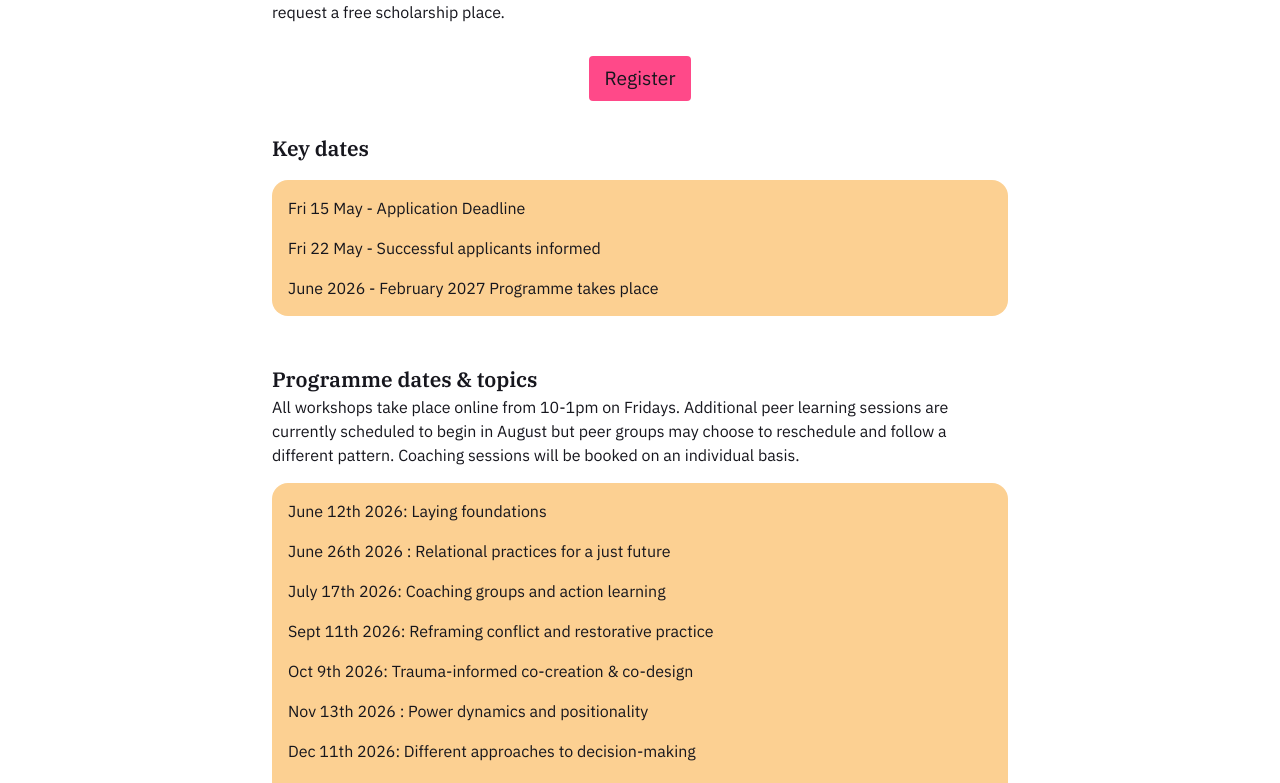
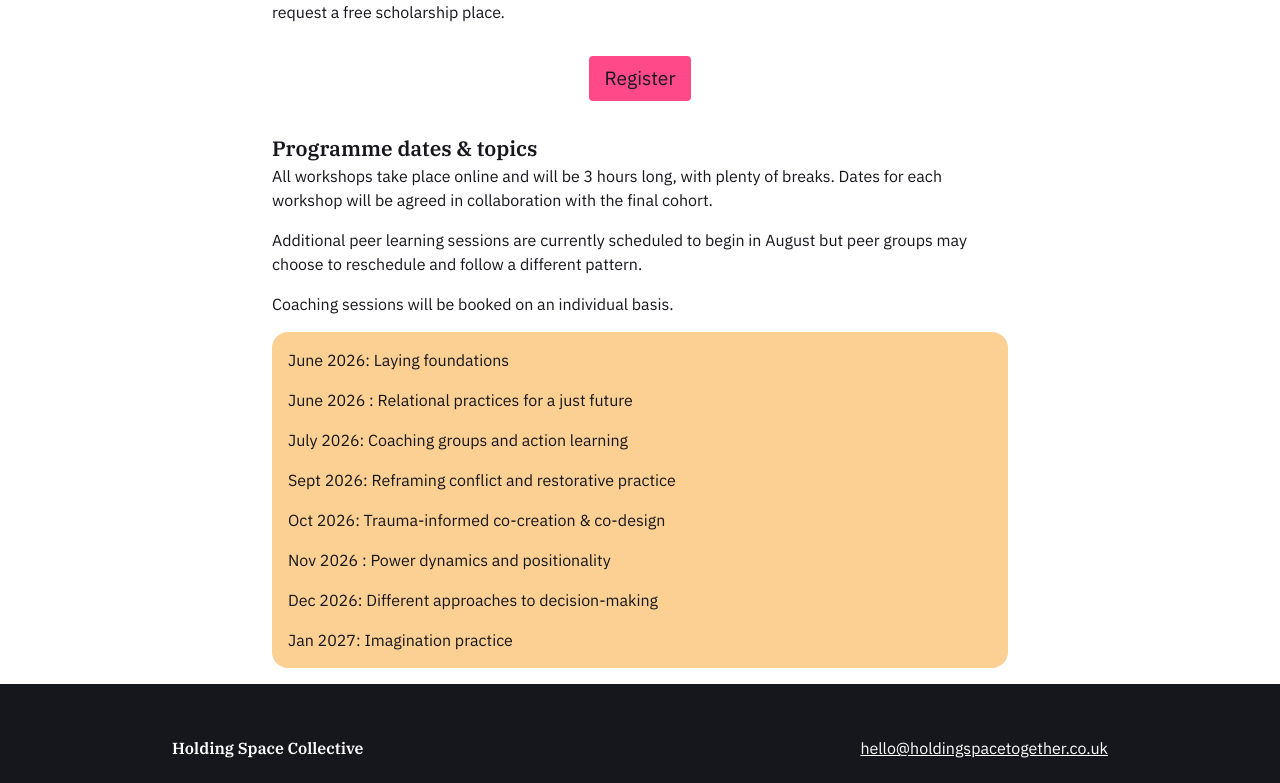
Before and after one commit to cookiewolf/holding-space, a SvelteKit app: page /holding-space-for-change in a window 1280 px wide. Shown: the part 2826-3609 px from the top of the page. Built offline with nearby package versions, Linux system fonts and the light colour scheme.

Commit message:
Programme date changes

```diff
--- a/src/routes/holding-space-for-change/+page.svelte
+++ b/src/routes/holding-space-for-change/+page.svelte
@@ -190,33 +190,27 @@
 
 		<a href={resolve('/holding-space-for-change/apply')} class="button-link">Register</a>
 
-		<h2>Key dates</h2>
-
-		<div class="highlight">
-			<p>Fri 15 May - Application Deadline</p>
-
-			<p>Fri 22 May - Successful applicants informed</p>
-
-			<p>June 2026 - February 2027 Programme takes place</p>
-		</div>
-
 		<h2>Programme dates & topics</h2>
 
 		<p>
-			All workshops take place online from 10-1pm on Fridays. Additional peer learning sessions are
-			currently scheduled to begin in August but peer groups may choose to reschedule and follow a
-			different pattern. Coaching sessions will be booked on an individual basis.
+			All workshops take place online and will be 3 hours long, with plenty of breaks. Dates for
+			each workshop will be agreed in collaboration with the final cohort.
 		</p>
+		<p>
+			Additional peer learning sessions are currently scheduled to begin in August but peer groups
+			may choose to reschedule and follow a different pattern.
+		</p>
+		<p>Coaching sessions will be booked on an individual basis.</p>
 
 		<div class="highlight">
-			<p>June 12th 2026: Laying foundations</p>
-			<p>June 26th 2026 : Relational practices for a just future</p>
-			<p>July 17th 2026: Coaching groups and action learning</p>
-			<p>Sept 11th 2026: Reframing conflict and restorative practice</p>
-			<p>Oct 9th 2026: Trauma-informed co-creation & co-design</p>
-			<p>Nov 13th 2026 : Power dynamics and positionality</p>
-			<p>Dec 11th 2026: Different approaches to decision-making</p>
-			<p>Jan 8th 2027: Imagination practice</p>
+			<p>June 2026: Laying foundations</p>
+			<p>June 2026 : Relational practices for a just future</p>
+			<p>July 2026: Coaching groups and action learning</p>
+			<p>Sept 2026: Reframing conflict and restorative practice</p>
+			<p>Oct 2026: Trauma-informed co-creation & co-design</p>
+			<p>Nov 2026 : Power dynamics and positionality</p>
+			<p>Dec 2026: Different approaches to decision-making</p>
+			<p>Jan 2027: Imagination practice</p>
 		</div>
 	</div>
 </main>
```
